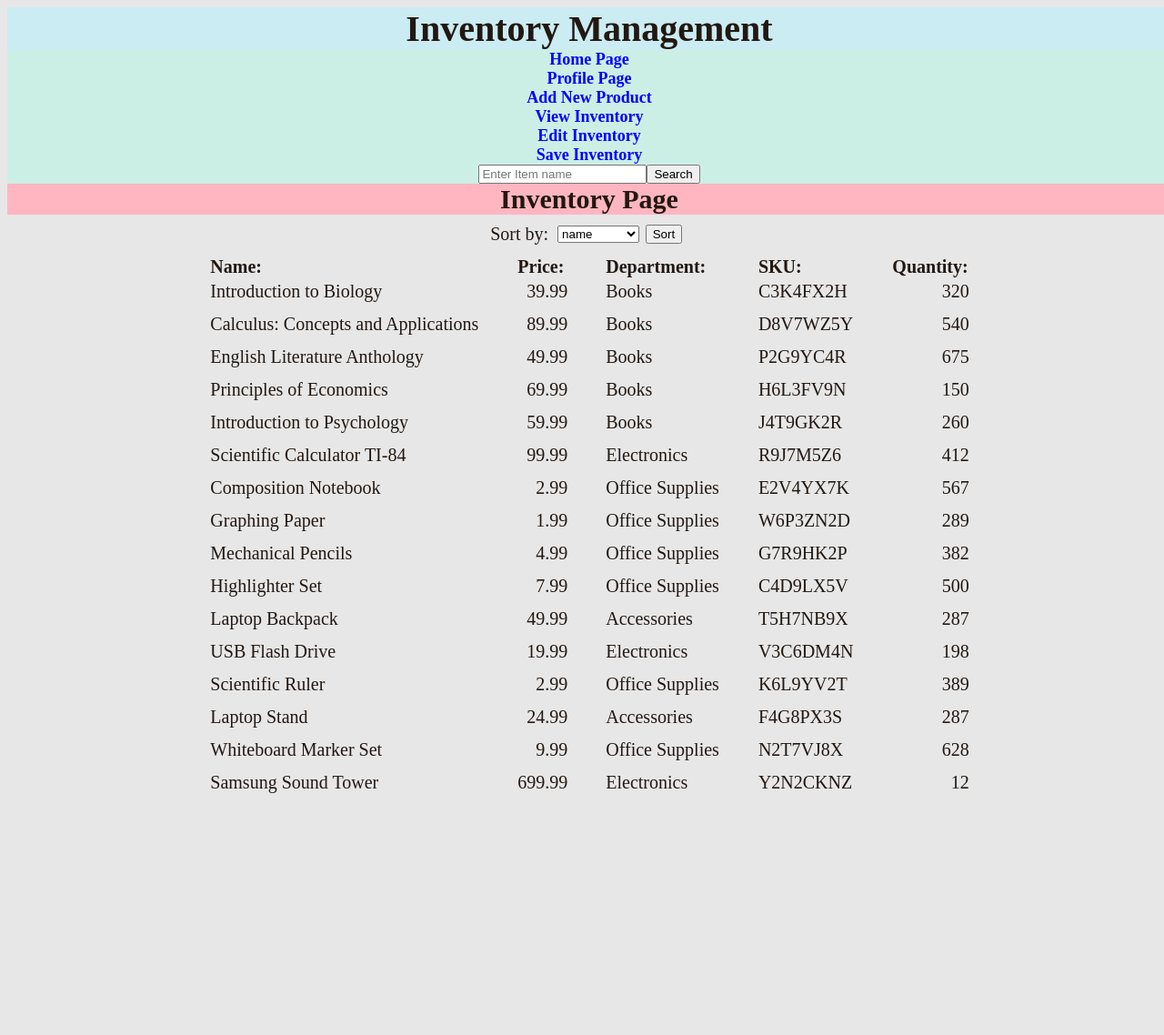
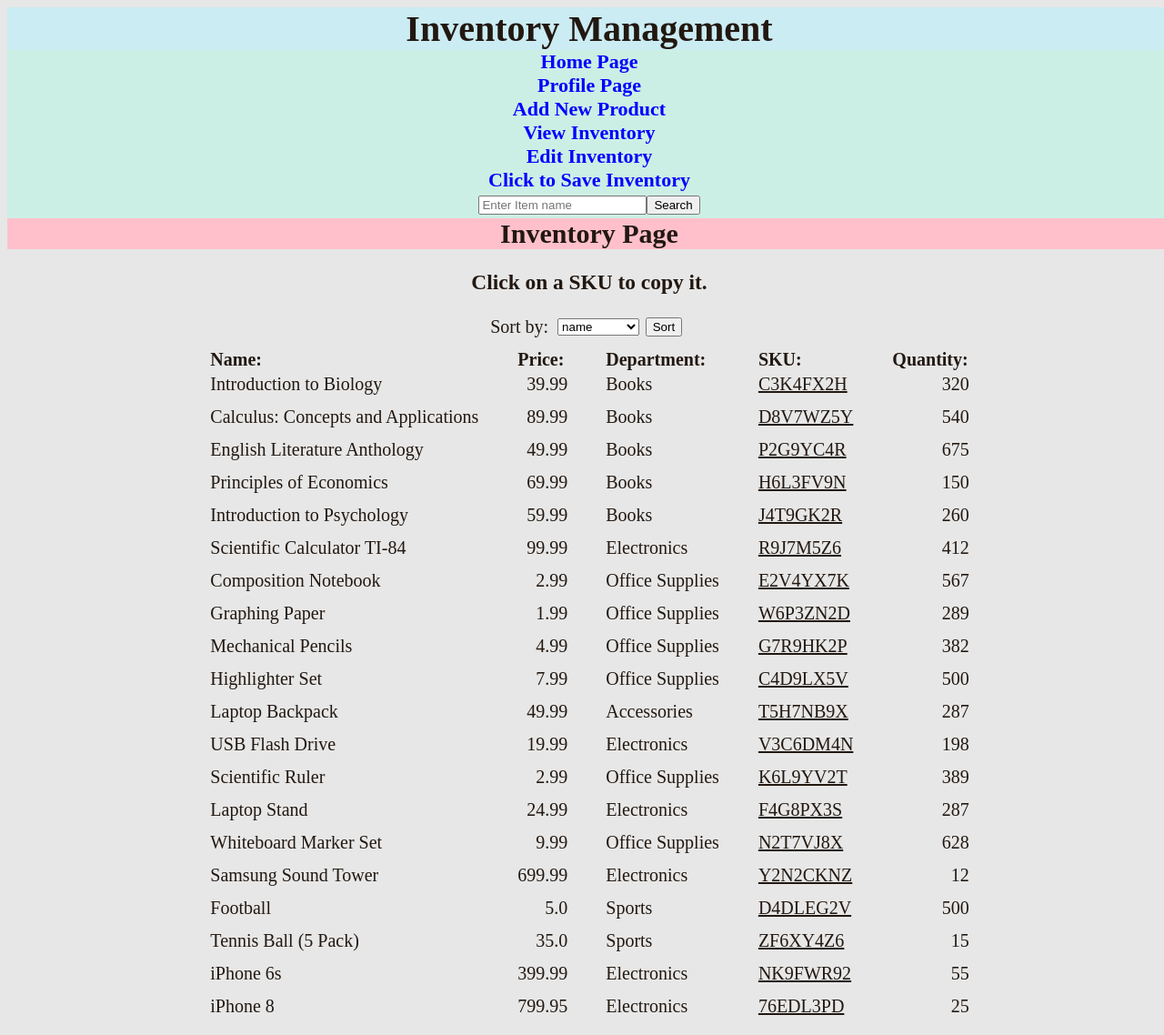
Before and after one commit to XBoxpsycho8192/WebAppProject, a Flask app: page /inventory_page in a window 1280 px wide. Shown: the whole page at 91% size. Before the commit the page ends 872 px from the top, so only its background shows below. Run offline with Flask 3, Linux system fonts and the light colour scheme.

Commit message:
Polished View, added Notifications
I polished the view and added notifications for some actions.

```diff
--- a/app.py
+++ b/app.py
@@ -2,6 +2,7 @@
 from views import views
 
 app = Flask(__name__)
+app.secret_key = 'password'
 app.register_blueprint(views, url_prefix="/")
 
 # This file is what actually starts and runs the web app.
--- a/inventory.py
+++ b/inventory.py
@@ -57,18 +57,21 @@
 
 
 # Function to edit the inventory
-def edit_inventory(sku_input, name_input, price_input, quantity_input):
+def edit_inventory(sku_input, name_input, price_input, department_input, quantity_input):
     sku = sku_input
     for item in inventory:
         if item['sku'] == sku:
             new_name = name_input
             new_price = price_input
+            new_department = department_input
             new_quantity = quantity_input
 
             if new_name:
                 item['name'] = new_name
             if new_price:
                 item['price'] = float(new_price)
+            if new_department:
+                item['department'] = new_department
             if new_quantity:
                 new_quantity = int(new_quantity)
                 if new_quantity == 0:
@@ -76,10 +79,7 @@
                     inventory.remove(item)
                 else:
                     item['quantity'] = new_quantity
-
-            print("Item updated successfully.")
             return
-    print("Item not found in inventory.")
 
 
 # Load the most recent inventory at the start of the program
--- a/static/style.css
+++ b/static/style.css
@@ -1,4 +1,3 @@
-/*This will serve as our css style sheet. Right now there is alot unused code because this is a reused file from.*/
 body {
 	background-color: #e7e7e7;
 	color: #221811;}
@@ -6,7 +5,7 @@
 nav {
 	font-weight: bold;
 	text-align: center;
-	font-size: 18px;
+	font-size: 22px;
 	margin-bottom: 0em;
 	background-color: rgba(181, 246, 227, 0.54)}
 
@@ -37,7 +36,7 @@
 #page_label{
 	font-weight: bold;
 	font-size: 30px;
-	background-color: lightpink;
+	background-color: pink;
 }
 
 /*This effects the input boxes for the add_product page.*/
@@ -86,7 +85,7 @@
     display: flex;
     justify-content: center;
     align-items: center;
-	margin-top: 10px;
+	margin-top: 0px;
     margin-bottom: 10px;}
 
 #sort_form label,select,button {
--- a/templates/index.html
+++ b/templates/index.html
@@ -23,18 +23,32 @@
         <a href="{{ url_for('views.product_add')}}">Add New Product</a><br>
         <a href="{{ url_for('views.inventory_page')}}">View Inventory</a><br>
         <a href="{{ url_for('views.inventory_edit')}}"> Edit Inventory</a><br>
-        <a href="{{ url_for('views.inventory_save')}}"> Save Inventory</a><br>
+        <a onclick="saveAlert()" href="{{ url_for('views.inventory_save')}}">Click to Save Inventory</a><br>
     </nav>
     <div id="search">
-        <form style="justify-content:center; display: flex;" action="/search" method="post" >
+        <form style="padding-top: 4px;padding-bottom: 4px; justify-content:center; display: flex;" action="/search" method="post" >
             <input type="text" name="search" placeholder="Enter Item name">
             <input type="submit" value="Search">
         </form>
     </div>
     <h1 id="page_label">{% block label %}Home Page{% endblock %}</h1>
+
+    {% with messages = get_flashed_messages() %}
+      {% if messages %}
+          {% for message in messages %}
+            <h3 class="flash-message" style="text-align: center">{{ message }}</h3>
+          {% endfor %}
+      {% endif %}
+    {% endwith %}
+
     {% block content %}
 <!--    Webpage content here-->
     {% endblock %}
 </div>
+<script type="text/javascript">
+    function saveAlert(){
+        alert("Inventory Changes Saved")
+    }
+</script>
 </body>
 </html>
--- a/templates/inventory.html
+++ b/templates/inventory.html
@@ -3,6 +3,7 @@
 {% block title %}Inventory Page{% endblock %}
 {% block label %}Inventory Page{% endblock %}
 {% block content %}
+<h3>Click on a SKU to copy it.</h3>
 <form  id="sort_form" method="POST" action="{{ url_for('views.inventory_page') }}">
         <label for="sort_key">Sort by:</label>
         <select name="sort_key" id="sort_key">
@@ -26,10 +27,21 @@
             <td style="padding-right: 40px; padding-bottom: 10px;">{{ product.name }}</td>
             <td style="text-align: right; padding-right: 0px; padding-bottom: 10px">{{ product.price }}</td>
             <td style="padding-right: 40px; padding-bottom: 10px; padding-left: 40px">{{ product.department }}</td>
-            <td style="padding-right: 40px; padding-bottom: 10px;">{{ product.sku }}</td>
+            <td onclick="copyToClipboard('{{ product.sku }}')" style="padding-right: 40px; padding-bottom: 10px; text-decoration-line: underline; cursor: pointer">{{ product.sku }}</td>
             <td style="text-align: right; padding-right: 0px; padding-bottom: 10px">{{ product.quantity }}</td>
         </tr>
         {% endfor %}
     </table>
 </div>
+<script>
+    function copyToClipboard(sku) {
+        const element = document.createElement('textarea');
+        element.value = sku;
+        document.body.appendChild(element);
+        element.select();
+        document.execCommand('copy');
+        document.body.removeChild(element);
+        alert("Copy Successful")
+    }
+</script>
 {% endblock %}
--- a/views.py
+++ b/views.py
@@ -1,4 +1,4 @@
-from flask import Blueprint, render_template, request, jsonify, redirect, url_for
+from flask import Blueprint, render_template, request, jsonify, redirect, url_for, flash
 from inventory import inventory
 from inventory import departments, add_product, save_inventory, edit_inventory
 
@@ -42,9 +42,8 @@
         price = float(request.form.get('price'))
         department = request.form.get('department')
         quantity = int(request.form.get('quantity'))
-
         add_product(name, price, department, quantity)
-
+        flash('Item added successfully!', 'success')
         return redirect(url_for("views.inventory_page"))
 
     return render_template("add_product.html", departments=departments)
@@ -62,10 +61,12 @@
         sku = request.form.get('sku')
         name = request.form.get('name')
         price = request.form.get('price')
+        department = request.form.get('department')
         quantity = request.form.get('quantity')
-        edit_inventory(sku, name, price, quantity)
+        edit_inventory(sku, name, price, department, quantity)
+        flash('Item edited successfully!', 'success')
         return redirect(url_for("views.inventory_page"))
-    return render_template("edit_inventory.html")
+    return render_template("edit_inventory.html", departments=departments)
 
 # search route
 @views.route("/search", methods=["GET", "POST"])
```
Also changed, not shown: inventoryData.json (+1 -1 lines), templates/edit_inventory.html (+10 -2 lines).
